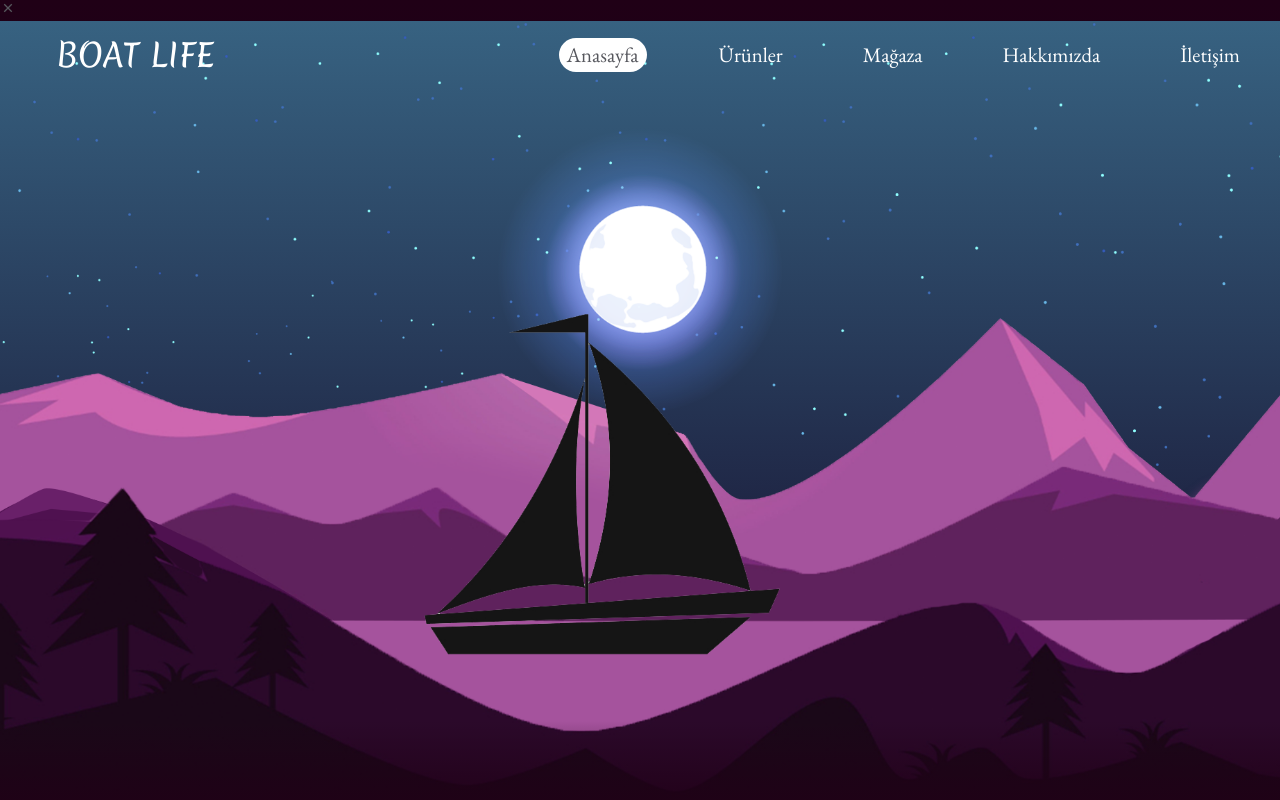
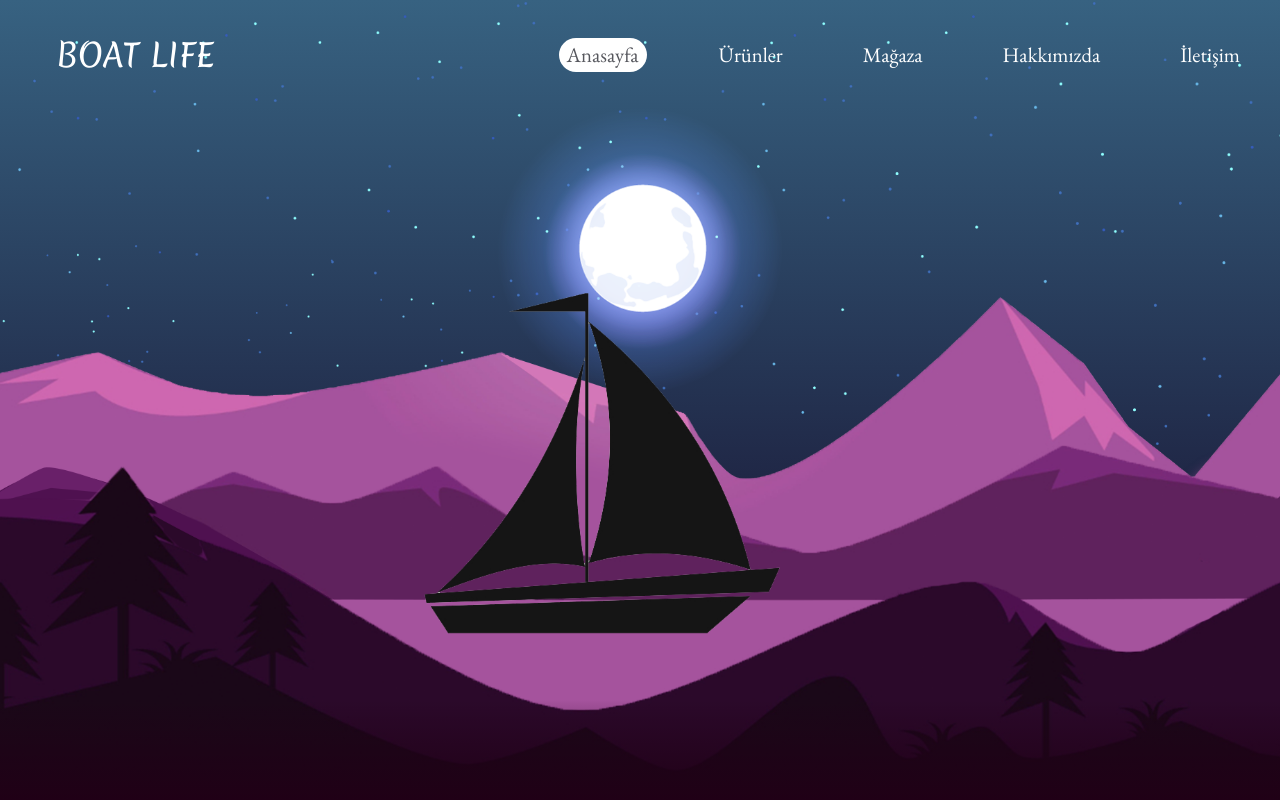
Before and after one commit to melisacortuk/scrolling-website, a plain HTML site: page index.html in a window 1280 px wide. Shown: the top 800 px of the page. Drawn offline with nearby package versions, Linux system fonts and the light colour scheme.

Commit message:
Update index.html

```diff
--- a/index.html
+++ b/index.html
@@ -39,9 +39,6 @@
         </div>
     </header>
 
-    <div class="nav-close" id="nav-close">
-      <i class="ri-close-line"></i>
-    </div>
     <!-- Toggle Button -->
     <div class="nav-toggle" id="nav-toggle">
       <i class="ri-menu-line"></i>
```
